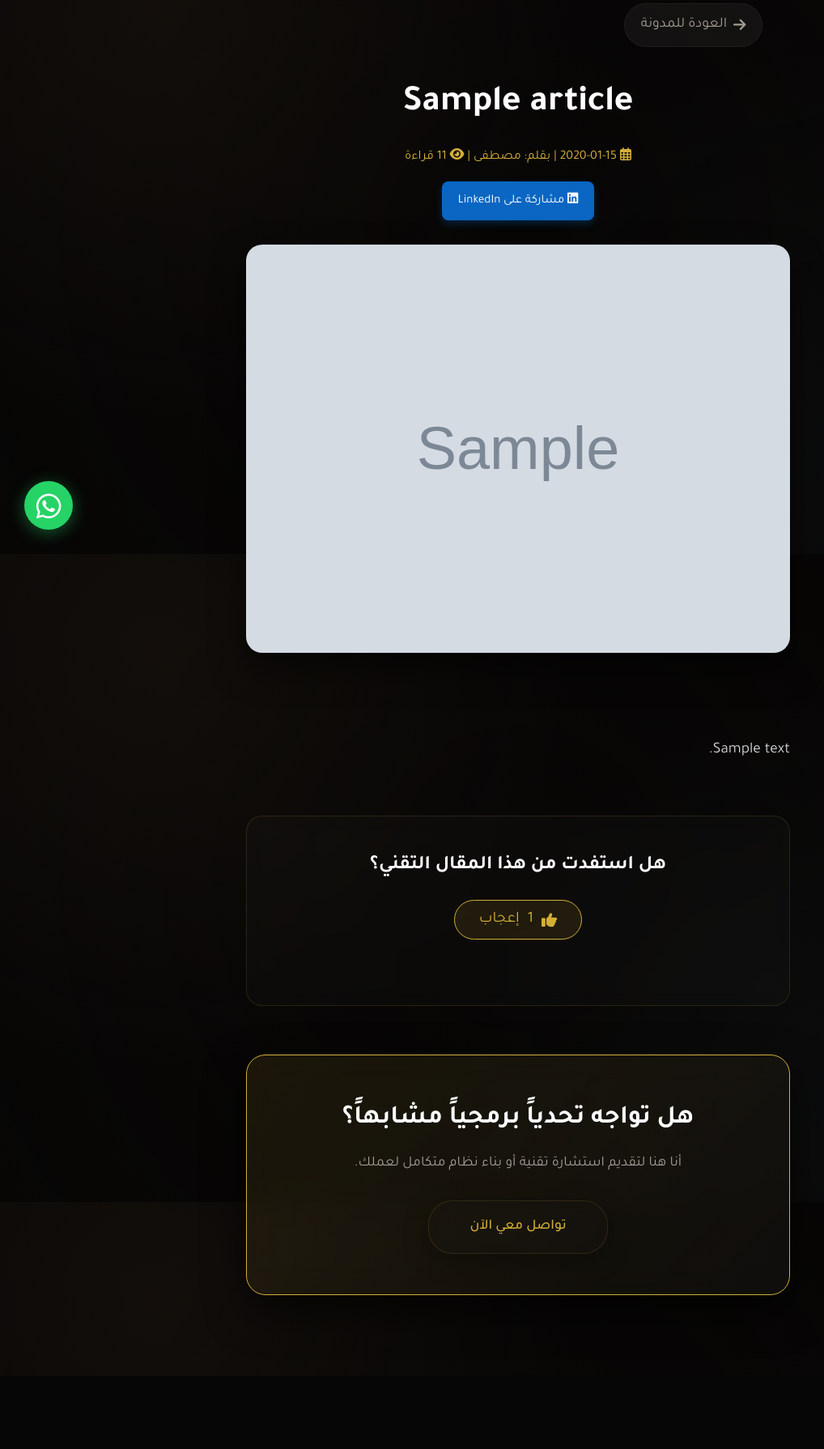
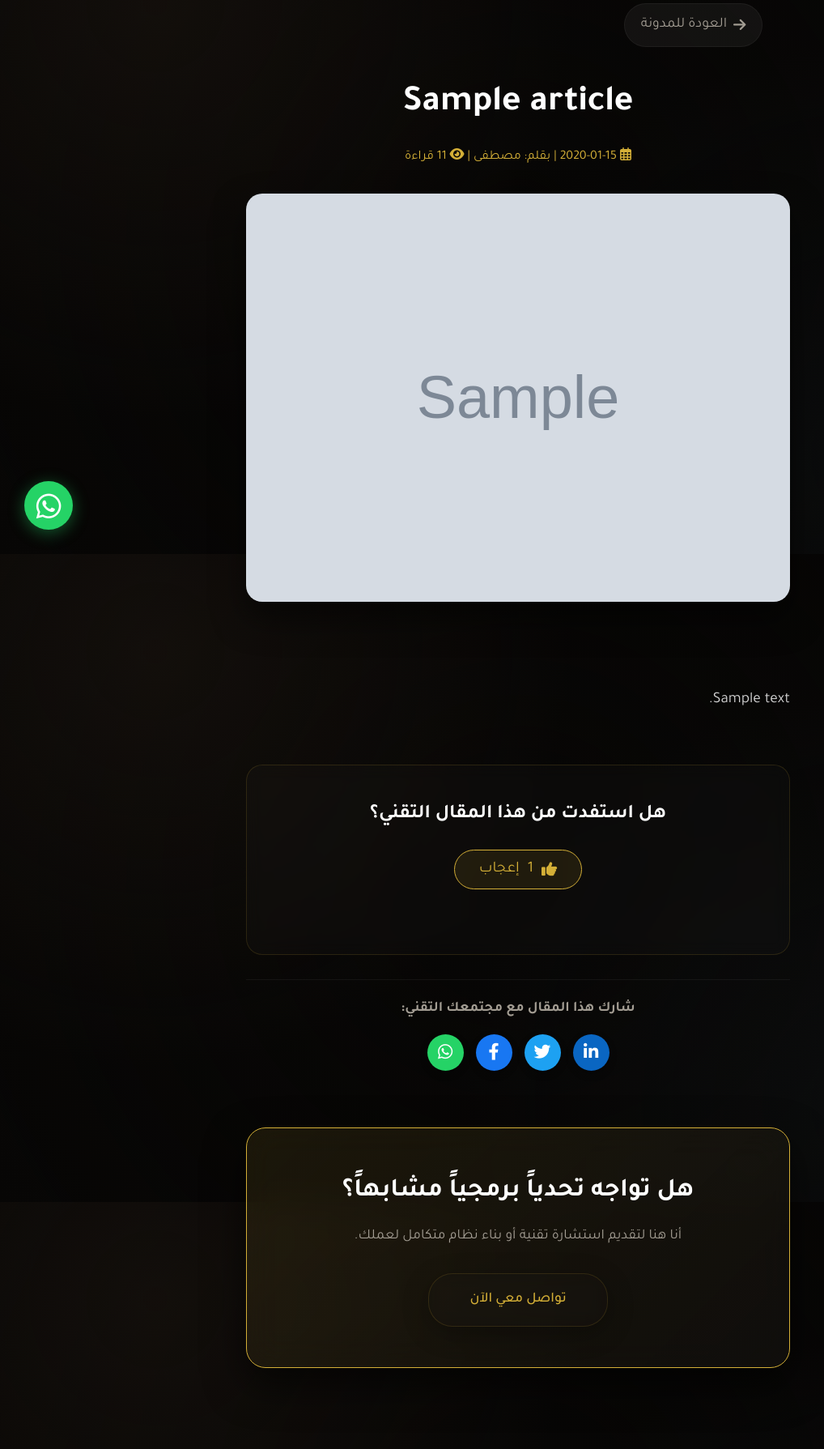
Before and after one commit to ms1996244-collab/alMUstafaP, a Flask app: page /article/1 in a window 1280 px wide. Shown: the part 116-1905 px from the top of the page at 81% size, without its empty margins (0-1018 px from the left). Before the commit the page ends 1715 px from the top, so only its background shows below. Run offline with Flask 3, Linux system fonts and the light colour scheme; tables that the repository leaves empty hold one stand-in row (values such as "Sample post"); grey boxes marked "Sample" are stand-in pictures.

Commit message:
Fix UI: Enhanced scaling and premium tech badges

```diff
--- a/templates/article_details.html
+++ b/templates/article_details.html
@@ -43,27 +43,8 @@
         .article-meta-info {
             color: var(--primary-gold);
             font-size: 1rem;
-            margin-bottom: 15px;
+            margin-bottom: 30px;
             display: block;
-        }
-
-        /* زر لينكد إن المحسن */
-        .linkedin-share-btn {
-            display: inline-block;
-            background: #0a66c2;
-            color: #fff;
-            padding: 10px 20px;
-            border-radius: 8px;
-            text-decoration: none;
-            font-size: 0.95rem;
-            margin-bottom: 30px;
-            transition: all 0.3s ease;
-            box-shadow: 0 4px 10px rgba(10, 102, 194, 0.3);
-        }
-
-        .linkedin-share-btn:hover {
-            background: #004182;
-            transform: translateY(-2px);
         }
 
         .article-img {
@@ -81,14 +62,14 @@
             text-align: justify;
         }
 
-        /* تصميم نظام الإعجاب الفاخر */
+        /* تصميم نظام الإعجاب */
         .feedback-section {
             background: rgba(255, 255, 255, 0.02);
             border: 1px solid var(--glass-border);
             border-radius: 20px;
             padding: 40px 30px;
             text-align: center;
-            margin: 60px 0;
+            margin: 60px 0 20px;
             backdrop-filter: blur(10px);
             transition: all 0.3s ease;
         }
@@ -124,6 +105,61 @@
             color: var(--dark-bg);
             box-shadow: 0 10px 20px rgba(212, 175, 55, 0.4);
             pointer-events: none;
+        }
+
+        /* تصميم أزرار المشاركة الاجتماعية */
+        .social-share-container {
+            text-align: center;
+            margin: 30px 0 50px;
+            padding: 20px;
+            border-top: 1px solid rgba(255, 255, 255, 0.05);
+        }
+
+        .social-share-title {
+            color: var(--gray-text);
+            font-size: 1.1rem;
+            margin-bottom: 15px;
+        }
+
+        .share-buttons {
+            display: flex;
+            justify-content: center;
+            gap: 15px;
+            flex-wrap: wrap;
+        }
+
+        .share-btn {
+            display: inline-flex;
+            align-items: center;
+            justify-content: center;
+            width: 45px;
+            height: 45px;
+            border-radius: 50%;
+            color: #fff;
+            font-size: 1.3rem;
+            text-decoration: none;
+            transition: all 0.3s ease;
+            box-shadow: 0 4px 10px rgba(0, 0, 0, 0.3);
+        }
+
+        .share-btn:hover {
+            transform: translateY(-4px);
+        }
+
+        .share-linkedin {
+            background: #0a66c2;
+        }
+
+        .share-twitter {
+            background: #1da1f2;
+        }
+
+        .share-facebook {
+            background: #1877f2;
+        }
+
+        .share-whatsapp {
+            background: #25d366;
         }
     </style>
 
@@ -161,11 +197,6 @@
                 <i class="fas fa-eye"></i> {{ article.views }} قراءة
             </span>
 
-            <a href="https://www.linkedin.com/sharing/share-offsite/?url={{ request.base_url }}" target="_blank"
-                class="linkedin-share-btn">
-                <i class="fab fa-linkedin"></i> مشاركة على LinkedIn
-            </a>
-
             {% if article.image %}
             <img src="{{ article.image }}" alt="{{ article.title }}" class="article-img" loading="lazy">
             {% endif %}
@@ -196,7 +227,29 @@
                 لتقييمك! دعمك يحفزنا لتقديم المزيد.</p>
         </div>
 
-        <div class="cta-banner-glass reveal-on-scroll" style="margin-top: 40px;">
+        <div class="social-share-container reveal-on-scroll">
+            <h4 class="social-share-title">شارك هذا المقال مع مجتمعك التقني:</h4>
+            <div class="share-buttons">
+                <a href="https://www.linkedin.com/sharing/share-offsite/?url={{ request.base_url }}" target="_blank"
+                    class="share-btn share-linkedin" title="مشاركة على LinkedIn">
+                    <i class="fab fa-linkedin-in"></i>
+                </a>
+                <a href="https://twitter.com/intent/tweet?url={{ request.base_url }}&text=مقال رائع: {{ article.title }}"
+                    target="_blank" class="share-btn share-twitter" title="مشاركة على Twitter">
+                    <i class="fab fa-twitter"></i>
+                </a>
+                <a href="https://www.facebook.com/sharer/sharer.php?u={{ request.base_url }}" target="_blank"
+                    class="share-btn share-facebook" title="مشاركة على Facebook">
+                    <i class="fab fa-facebook-f"></i>
+                </a>
+                <a href="https://api.whatsapp.com/send?text=انصحك بقراءة هذا المقال: {{ article.title }} - {{ request.base_url }}"
+                    target="_blank" class="share-btn share-whatsapp" title="مشاركة عبر WhatsApp">
+                    <i class="fab fa-whatsapp"></i>
+                </a>
+            </div>
+        </div>
+
+        <div class="cta-banner-glass reveal-on-scroll" style="margin-top: 20px;">
             <h2>هل تواجه تحدياً برمجياً مشابهاً؟</h2>
             <p>أنا هنا لتقديم استشارة تقنية أو بناء نظام متكامل لعملك.</p>
             <a href="{{ url_for('home') }}#contact" class="cta-button">تواصل معي الآن</a>
```
